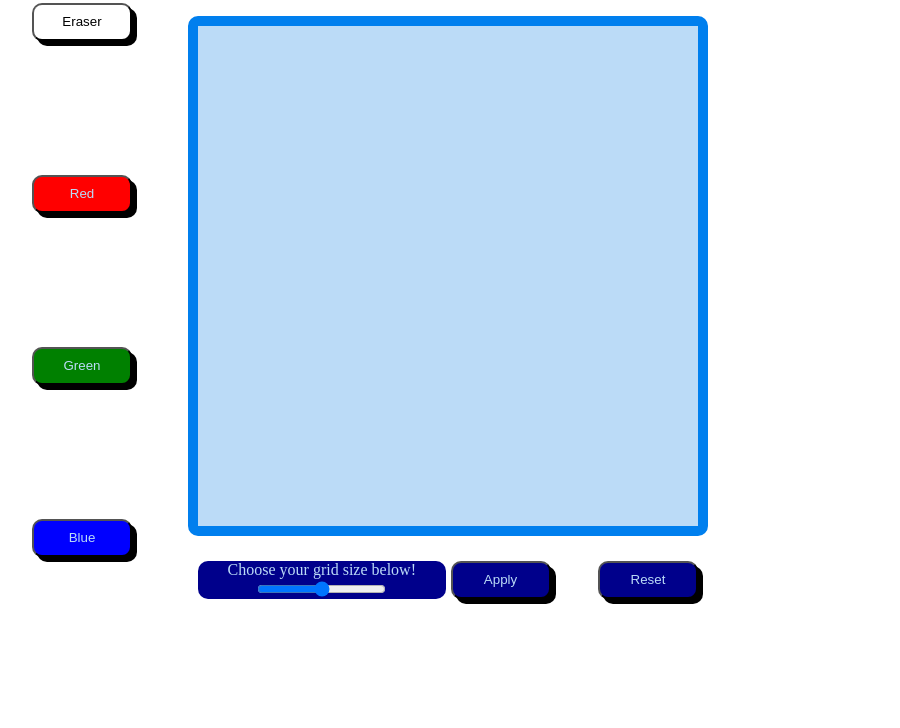
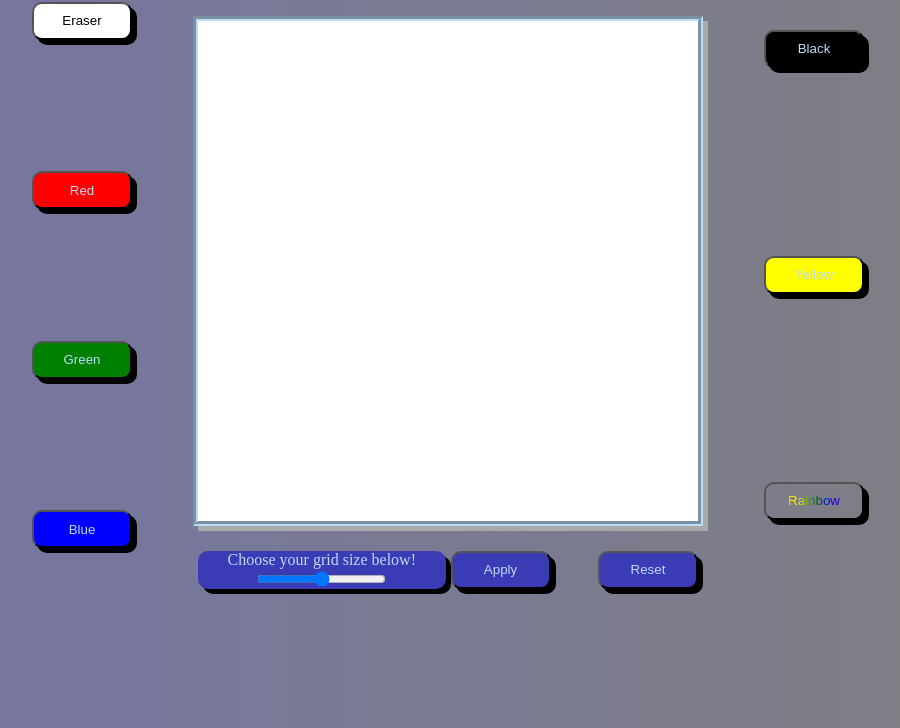
Before and after one commit to MakersMarked/etch-a-sketch, a plain HTML site: page index.html in a window 1280 px wide. Shown: the part 72-800 px from the top of the page, without its empty margins (192-1092 px from the left). Drawn offline with Linux system fonts and the light colour scheme.

Commit message:
fix pixel size, adjust border colors

```diff
--- a/index.html
+++ b/index.html
@@ -27,7 +27,7 @@
         <div class ="menu">
             <div class="leftMenu">
                 <div class="inputText">Choose your grid size below!</div>
-                <input type="range" min="8" max="100" step="2" value="reset"></div>
+                <input type="range" min="8" max="40" step="2" value="reset"></div>
             <div class ="rightMenu">
                 <button class ="applyBtn" type="button">Apply</button>
                 <button class ="resetBtn">Reset</button>
@@ -37,7 +37,11 @@
 
     </div>
     <div class = "rightPanel">
-        <div class="someText"></div>
+        <button class="black">Black</button>
+        <button class="yellow">Yellow</button>
+        <button class="rainbow">Rainbow</button>
+        <!--<button class=""></button>
+        <div class="someText"></div>-->
     </div>
 </div>
 
@@ -45,4 +49,5 @@
 
 
 </body>
+<footer class="footer"></footer>
 </html>
--- a/script.js
+++ b/script.js
@@ -8,14 +8,16 @@ const redBtn = document.querySelector('.red');
 const blueBtn = document.querySelector('.blue')
 const greenBtn = document.querySelector('.green')
 const eraserBtn = document.querySelector('.eraser')
-let gridSize = 10
+const blackBtn = document.querySelector('.black')
+const yellowBtn = document.querySelector('.yellow')
+const rainbowBtn = document.querySelector('.rainbow')
+let gridSize = 8
 //Function to create a Div with relative dimensions
 function createGridDivs (size){
     const div = document.createElement('div');
         div.classList.add('squareDivs');
         div.style.height =`${size}px`;
         div.style.width =`${size}px`;
-
     changeColor()
     return div
 }
@@ -25,10 +27,10 @@ createGrid = () => {
         grid.appendChild(createGridDivs(grid.clientWidth / gridSize))
     }
 }
+
 createGrid()
-
+//connects color buttons to drawing grid
 function changeColor() {
-
     redBtn.addEventListener('click', () =>  grid.addEventListener('mouseover', (e) =>{
         e.target.style.backgroundColor = 'red'
             })
@@ -42,28 +44,31 @@ function changeColor() {
     eraserBtn.addEventListener('click', () => grid.addEventListener('mouseover', (e) =>{
         e.target.style.backgroundColor = 'white'
     }));
-
-
+    blackBtn.addEventListener('click', () => grid.addEventListener('mouseover', (e) =>{
+        e.target.style.backgroundColor = 'black'
+    }));
+    yellowBtn.addEventListener('click', () => grid.addEventListener('mouseover', (e) =>{
+        e.target.style.backgroundColor = 'yellow'
+    }));
+            //figure out how to do rainbow
+    rainbowBtn.addEventListener('click', () => grid.addEventListener('mouseover', (e) =>{
+        e.target.style.backgroundColor = 'purple'
+    }));
 }
-console.log(changeColor())
 function reset() {
     while (grid.firstChild) {
         grid.removeChild(grid.lastChild);
     }
     createGrid()
 }
-
 input.addEventListener('input', (e) => {
     gridSize = e.target.value;
     inputText.textContent= `${gridSize} x ${gridSize}`;
 })
-
 apply.addEventListener('click', () =>{
-
     reset()
     console.log(`${input.value}`)
 })
-
 resetBtn.addEventListener('click', () => {
     gridSize = 8
     reset()
--- a/styles.css
+++ b/styles.css
@@ -1,5 +1,5 @@
 html {
-  background-color: #ffffff;
+  background-image: linear-gradient(to right, rgb(116, 116, 165) , gray);
   color: #bbdbf7;
 }
 
@@ -13,7 +13,7 @@ flex: 1;
 display: flex;
 flex-direction: column;
 justify-content:space-around;
-align-items:end
+align-items:end;
 }
 .eraser {
   background-color: white;
@@ -30,8 +30,22 @@ align-items:end
   background-color: blue;
 }
 
+.black {
+background-color: black;
+}
+.yellow{
+background-color: yellow;
+}
+.rainbow {
+  background-image: linear-gradient(to left, violet, indigo, blue,
+  green, yellow, orange, red);   -webkit-background-clip: text;
+  color: transparent;}
 .rightPanel {
-flex: 1
+  flex: 1;
+  display: flex;
+  flex-direction: column;
+  justify-content:space-around;
+  align-items:start;
 }
 
 
@@ -47,13 +61,13 @@ h1 {text-align: center;
 }
 
 #container {
-   border: #007fee solid 10px;
+   border: #bbdbf7 groove 5px;
   display: flex;
   justify-content: center;
   height: 500px;
   width: 500px;
-  box-shadow:#bbdbf7;
-  border-radius: 10px;
+
+  box-shadow: 5px 5px darkgray;
 
 }
 
@@ -65,7 +79,8 @@ h1 {text-align: center;
 }
 
 .squareDivs {
-    background-color: #bbdbf7;
+    background-color: white;
+
 }
 .menu {
   display:flex;
@@ -78,9 +93,10 @@ h1 {text-align: center;
   flex-direction: column;
   align-items: center;
   flex: 1;
-  background-color: #00008b;
+  background-color: #3b3bb6;
   border-radius: 10px;
   margin-right: 5px;
+  box-shadow: 5px 5px black;
 }
 .rightMenu {
   display: flex;
@@ -89,7 +105,7 @@ h1 {text-align: center;
 }
 button {
   color: #bbdbf7;
-  background-color: #00008b;
+  background-color: #3b3bb6;
   box-shadow: 5px 5px black;
   border-radius: 10px;
   width: 100px;
```
